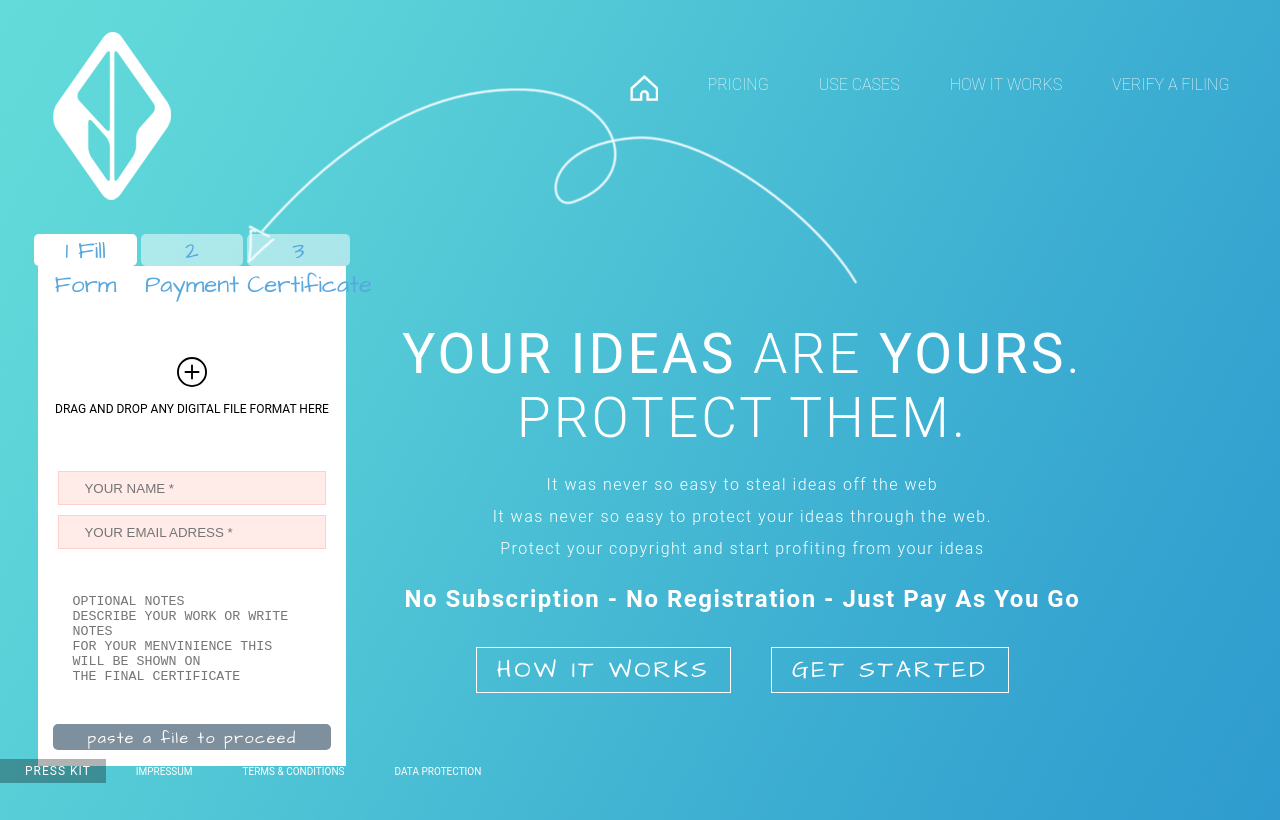
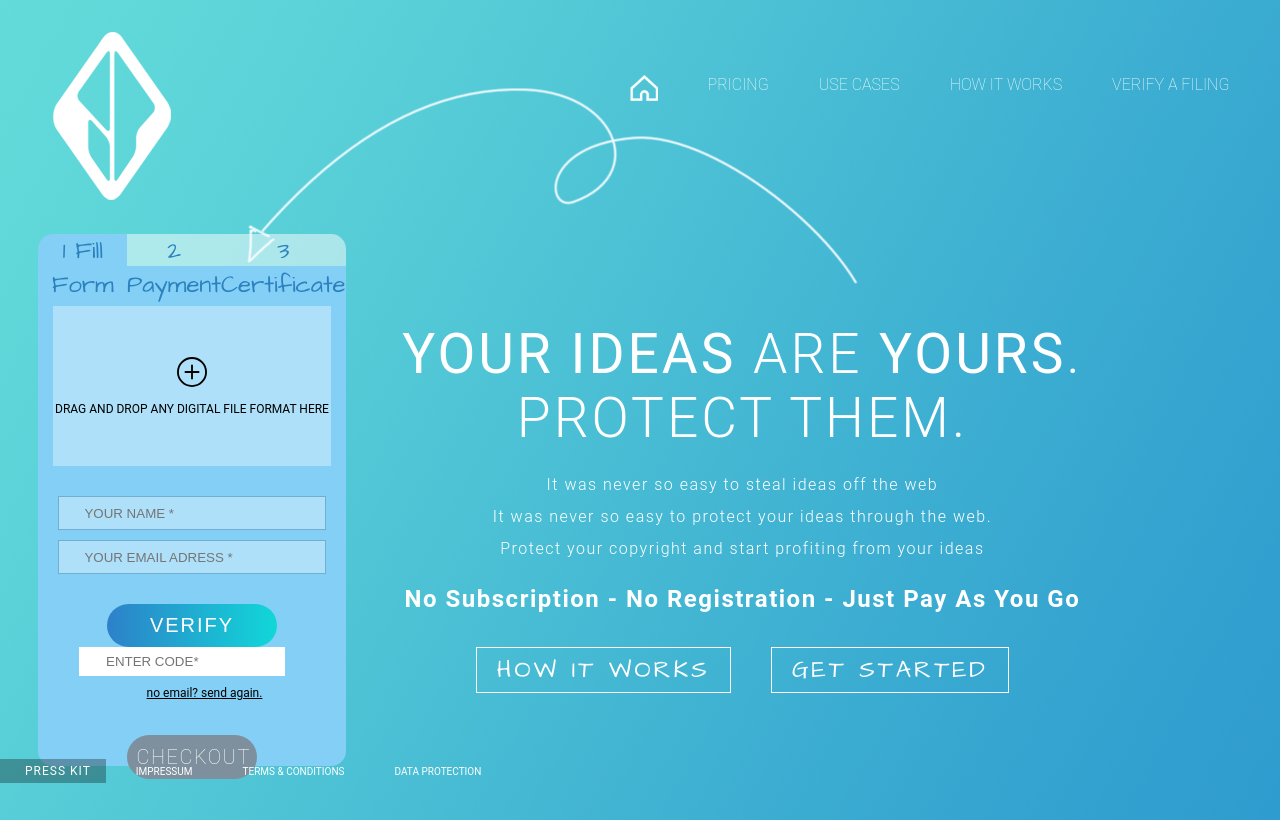
Before and after one commit to creativecopyrights/Website, a React (Create React App) app: page / in a window 1280 px wide. Built offline with nearby package versions, Linux system fonts and the light colour scheme; what pdfmake would draw is missing.

Commit message:
add: new form

```diff
--- a/src/App.js
+++ b/src/App.js
@@ -57,10 +57,10 @@ function App() {
             <BodyForm  childrenRight={<Impressum />} />
           </Route>
           <Route path="/termsandconditions" exact>
-            <BodyForm  childrenRight={<TermsAndConditions />} />
+            <BodyForm  childrenRight={<DataProtection privacy={false}  />} />
           </Route>
           <Route path="/dataprotection" exact>
-            <BodyForm  childrenRight={<DataProtection />} />
+            <BodyForm  childrenRight={<DataProtection privacy={true} />} />
           </Route>
           <Route path="/pricing" exact>
             <BodyForm  childrenRight={<Pricing />} />
--- a/src/components/LinkGroup/LinkGroup.css
+++ b/src/components/LinkGroup/LinkGroup.css
@@ -1,9 +1,6 @@
 .linkGroup{
-    position: relative;
-    right: 2%;
-    top: -5%;
     height: 32px;
-    width: 104%;
+    width: 100%;
 }
 
 .hLine{
@@ -11,18 +8,23 @@
     justify-content: space-around;
 }
 
+.hLine .first{
+    border-top-left-radius: 15px;
+}
+
+.hLine .last{
+    border-top-right-radius: 15px;
+}
+
 .linkTag{
     font-family: 'Architects Daughter', cursive;
     background-color: rgba(255, 255, 255, .5);
-    width: 32%;
+    width: 100%;
     text-align: center;
     height: 32px;
     position: relative;
     font-size: 1.5rem;
     top: -5px;
-
-
-    border-radius: 5px;
     text-decoration: none;
-    color: #59a7df;
+    color: #2a81be;
 }
--- a/src/components/LinkGroup/LinkGroup.js
+++ b/src/components/LinkGroup/LinkGroup.js
@@ -8,9 +8,9 @@ const LinkGroup = () => {
     return(
         <div className="linkGroup" >
             <div className="hLine" >
-                <NavLink style={{pointerEvents:"none"}}  exact className="linkTag" activeStyle={{backgroundColor:"white"}} to="/" >1 Fill Form</NavLink>
-                <NavLink style={{pointerEvents:"none"}} exact className="linkTag" activeStyle={{backgroundColor:"white"}}  to="/payment" >2 Payment</NavLink>
-                <NavLink style={{pointerEvents:"none"}} exact className="linkTag" activeStyle={{backgroundColor:"white"}}  to="/certificate" >3 Certificate</NavLink>
+                <NavLink style={{pointerEvents:"none"}}  exact className="linkTag first" activeStyle={{backgroundColor:"#84CFF6"}} to="/" >1 Fill Form</NavLink>
+                <NavLink style={{pointerEvents:"none"}} exact className="linkTag" activeStyle={{backgroundColor:"#84CFF6"}}  to="/payment" >2 Payment</NavLink>
+                <NavLink style={{pointerEvents:"none"}} exact className="linkTag last" activeStyle={{backgroundColor:"#84CFF6"}}  to="/certificate" >3 Certificate</NavLink>
             </div>
         </div>
     )
--- a/src/pages/ActionForms/ActionForm.css
+++ b/src/pages/ActionForms/ActionForm.css
@@ -2,6 +2,7 @@
     display: flex;
     flex-direction: column;
     align-items: center;
+
 }
 
 .actionFormContainer__nav{
@@ -13,7 +14,9 @@
 .actionFormContainer__form{
     width: 80%;
     height: 500px;
-    background-color: white;
+    background-color: #84CFF6;
+    border-bottom-left-radius: 15px;
+    border-bottom-right-radius: 15px;
     display: flex;
     margin: 0px auto 0px auto;
 }
--- a/src/pages/ActionForms/FillForm/FillForm.css
+++ b/src/pages/ActionForms/FillForm/FillForm.css
@@ -10,8 +10,8 @@
     flex-direction: column;
     align-items: center;
     justify-content: center;
-
-
+    background-color: #AEE0F9;
+    margin-bottom: 25px;
 }
 
 .dropzone input{
@@ -42,7 +42,7 @@
 }
 
 .dropzone:hover{
-    background-color: rgb(202, 202, 202);
+    background-color: #8bb3c7;
 }
 
 .fillFormContainer_form{
@@ -54,11 +54,12 @@
 .fillFormContainer_form--input{
     height: 32px;
     margin: 5px 5px;
-    background-color: rgb(255, 235, 232);
+    background-color: #AEE0F9;
     border-width: 1px;
-    border-color: rgb(255, 209, 202);
+    border-color: #72afce;
     border-style: solid;
     padding: 0px 25px 0px 25px;
+
 }
 
 
@@ -69,30 +70,56 @@
 }
 
 .fillFormContainer_form--button{
-    height: 20px;
+    width: 40%;
     letter-spacing: 1.5px;
-    background-color: #4D87B5;
-    border-style: solid;
-    border-color: transparent;
-    border-radius: 5px;
-    display: flex;
-    justify-content: center;
-    align-items: flex-start;
+    background: rgb(45,129,201);
+    background: linear-gradient(90deg, rgba(45,129,201,1) 0%, rgba(17,215,216,1) 100%);
+    border-style: none;
+    border-radius: 25px;
+    margin: 0px auto;
+    padding: 10px;
+    font-size: 20px;
+    font-weight: bolder;
 }
 
 .fillFormContainer_form--buttonGrey{
-    height: 20px;
+    width: 40%;
     letter-spacing: 1.5px;
     background-color: #7e909e;
-    border-style: solid;
-    border-color: transparent;
-    border-radius: 5px;
-    display: flex;
-    justify-content: center;
-    align-items: flex-start;
+    border-style: none;
+    border-radius: 25px;
+    margin: 0px auto;
+    padding: 10px;
+    font-size: 20px;
+    font-weight: bolder;
 }
 
 
 .fillFormContainer_form--textarea{
     padding: 15px;
 }
+
+.verify--button{
+    width: 170px;
+    font-size: 20px;
+    padding:10px;
+    border-radius: 25px;
+    border-style: none;
+    color: white;
+    letter-spacing: 2px;
+    background: rgb(45,129,201);
+    background: linear-gradient(90deg, rgba(45,129,201,1) 0%, rgba(17,215,216,1) 100%);
+    position: relative;
+    z-index: 2;
+    cursor: pointer;
+}
+
+.verify--code{
+    position: relative;
+    right: 10px;
+    z-index: 1;
+    border-color: white;
+    border-style: solid;
+    padding: 5px 0px 5px 25px;
+
+}
--- a/src/pages/ActionForms/FillForm/FillForm.js
+++ b/src/pages/ActionForms/FillForm/FillForm.js
@@ -86,15 +86,15 @@ const FillForm = () => {
 
                 <input onChange={ChangeName} value={name} className="fillFormContainer_form--input" type="text" name="name" id="name" placeholder="YOUR NAME *" />
                 <input onChange={ChangeEmail} value={email}  className="fillFormContainer_form--input"  type="email" name="email" id="email" placeholder="YOUR EMAIL ADRESS *" />
-                <textarea className="fillFormContainer_form--textarea" name="textarea" id="" rows="6" placeholder="OPTIONAL NOTES                                   DESCRIBE YOUR WORK OR WRITE NOTES                      FOR YOUR MENVINIENCE THIS WILL BE SHOWN ON            THE FINAL CERTIFICATE" ></textarea>
+                <Veryfier />
                 {files.length !== 0 && name !== "" && email !== "" ?
 
                                 <div className="fillFormContainer_form--button" >
-                                    <Link style={{fontFamily:"Architects Daughter,cursive" ,width:"100%",height:"100%",textAlign:"center"}} to="/payment" className="link">proceed to checkout</Link>
+                                    <Link style={{width:"100%",height:"100%",textAlign:"center"}} to="/payment" className="link">CHECKOUT</Link>
                                 </div>
                                 :
                                 <div className="fillFormContainer_form--buttonGrey" >
-                                <div style={{fontFamily:"Architects Daughter,cursive" , width:"100%",height:"100%",textAlign:"center",color:"white",fontWeight:"100"}}>paste a file to proceed</div>
+                                <div style={{width:"100%",height:"100%",textAlign:"center",color:"white",fontWeight:"100"}}>CHECKOUT</div>
                                 </div>
                 }
 
@@ -105,6 +105,19 @@ const FillForm = () => {
     )
 }
 
+const Veryfier = () => {
+    return(
+        <div style={{margin:"25px auto"}} >
+
+                <form action="http://localhost:5000/verify" method="post">
+                    <input type="button" value="VERIFY" className="verify--button" />
+                    <input type="text" className="verify--code"  name="verifyCode" id="verifyCode" placeholder="ENTER CODE*" />
+                </form>
+                <div style={{fontSize:"12px",margin:"10px 0px 10px 25px",textDecoration:"underline",cursor:"pointer"}} >no email? send again.</div>
+
+        </div>
+    )
+}
 
 
 export default FillForm
--- a/src/pages/FooterLinks/DataProtection.js
+++ b/src/pages/FooterLinks/DataProtection.js
@@ -1,14 +1,14 @@
 import ReactDOM from "react-dom"
 import {Link} from "react-router-dom"
-import {useState} from "react"
+import {useState,useEffect} from "react"
 import "./DataProtection.css"
 
 
-const DataProtection = () => {
-    return ReactDOM.createPortal(<DataProtectionContent />,document.getElementById("info"))
+const DataProtection = (props) => {
+    return ReactDOM.createPortal(<DataProtectionContent privacy={props.privacy} />,document.getElementById("info"))
 }
 
-const DataProtectionContent = () => {
+const DataProtectionContent = (props) => {
 
     let testDate = new Date(1995, 11, 17)
 
@@ -17,6 +17,16 @@ const DataProtectionContent = () => {
 
 
     const [text,setText] = useState(terms)
+
+    useEffect(()=>{
+
+        if (props.privacy){
+            setText(privacy)
+        }
+
+    },[])
+
+
 
     const ChangeText = (e) => {
 
--- /dev/null
+++ b/src/pages/HeaderLinks/Pricing.css
@@ -0,0 +1,54 @@
+.pricingContainer{
+    color: white;
+}
+
+.pricingContainer--header{
+    font-size: 46px;
+}
+
+.pricingContainer--text{
+    font-size: 20px;
+    font-weight: lighter;
+}
+
+.cardContainer{
+    text-align: center;
+    width: 320px;
+    height: 400px;
+    margin: 15px;
+    border-radius: 10px;
+    background: rgb(47,147,207);
+    background: linear-gradient(130deg, rgba(47,147,207,1) 0%, rgba(95,215,217,1) 100%);
+}
+
+.pricingContainer__cardSection{
+    display: flex;
+    justify-content: space-around;
+    width: 60%;
+}
+
+.cardContainer--title{
+    margin-top: 30px;
+    font-size: 32px;
+    letter-spacing: 2px;
+}
+
+.cardContainer--body{
+    margin-top: 42px;
+    font-size: 55px;
+
+}
+
+.card--button{
+    width: 70%;
+    margin: 5px auto;
+    padding: 4px;
+    background-color: transparent;
+    border-color: white;
+    border-style: solid;
+    color: white;
+    font-size: 24px;
+
+    font-family: Architects Daughter;
+
+}
```
Also changed, not shown: src/pages/HeaderLinks/Pricing.js (+72 -14 lines), src/images/Checkbox.png (added).
